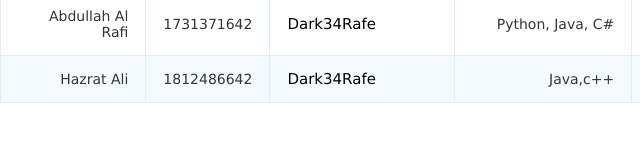
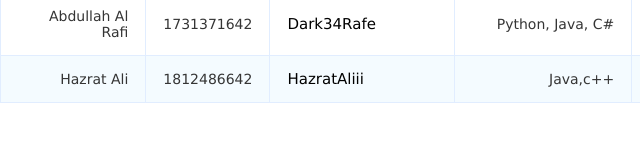
Before and after one commit to NSU-ACM-SC/Research-And-Development-Members, a plain HTML site: page index.html in a window 1280 px wide. Shown: the part 461-602 px from the top of the page, 0-640 px from the left. Drawn offline with Linux system fonts and the light colour scheme.

Commit message:
Update index.html

```diff
--- a/index.html
+++ b/index.html
@@ -123,7 +123,7 @@
 			<tr>
 				<td>Hazrat Ali</td>
 				<td>1812486642</td>
-				<td><a href="https://github.com/HazratAliii" target="_blank">Dark34Rafe</a></td>
+				<td><a href="https://github.com/HazratAliii" target="_blank">HazratAliii</a></td>
 				<td> Java,c++</td>
 				<td>Android</td>
 				<td> - </td>
```
